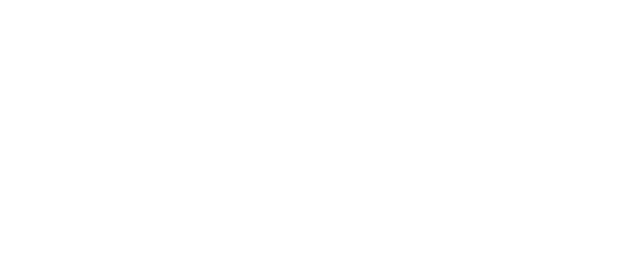
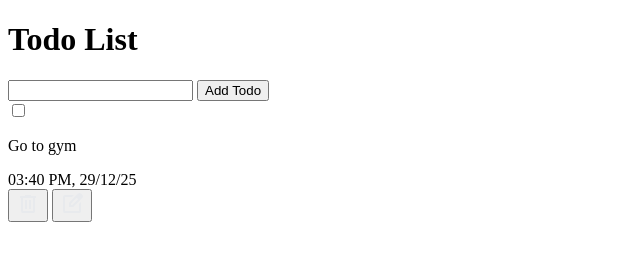
Before and after one commit to rockybulhussain77/Todo, a plain HTML site: page index.html in a window 1280 px wide. Shown: the whole page, without its empty margins (0-640 px from the left). Drawn offline with Linux system fonts and the light colour scheme.

Commit message:
complete the todo app structure

```diff
--- a/index.html
+++ b/index.html
@@ -8,6 +8,35 @@
     <title>Document</title>
 </head>
 <body>
+    <div class="wrapper">
+        <h1>Todo List</h1>
+        <form class="input_container">
+            <input type="text" name="inputText" id="inputText">
+            <button role="button">Add Todo</button>
+        </form>
+        <div class="todo_wrapper">
+            <div class="container">
+                <article class="todoList">
+                    <input type="checkbox" name="checkbox" id="checkbox">
+                    <div class="todo_title">
+                        <p class="title">Go to gym</p>
+                        <span class="time">03:40 PM, 29/12/25</span>
+                    </div>
+                    <div class="btn_container">
+                        <button class="delete_btn">
+                            <svg xmlns="http://www.w3.org/2000/svg" height="24px" viewBox="0 -960 960 960" width="24px" fill="#e8eaed"><path d="M280-120q-33 0-56.5-23.5T200-200v-520h-40v-80h200v-40h240v40h200v80h-40v520q0 33-23.5 56.5T680-120H280Zm400-600H280v520h400v-520ZM360-280h80v-360h-80v360Zm160 0h80v-360h-80v360ZM280-720v520-520Z"/></svg>
+                        </button>
+                        <button class="edit_btn">
+                            <svg xmlns="http://www.w3.org/2000/svg" height="24px" viewBox="0 -960 960 960" width="24px" fill="#e8eaed"><path d="M200-120q-33 0-56.5-23.5T120-200v-560q0-33 23.5-56.5T200-840h357l-80 80H200v560h560v-278l80-80v358q0 33-23.5 56.5T760-120H200Zm280-360ZM360-360v-170l367-367q12-12 27-18t30-6q16 0 30.5 6t26.5 18l56 57q11 12 17 26.5t6 29.5q0 15-5.5 29.5T897-728L530-360H360Zm481-424-56-56 56 56ZM440-440h56l232-232-28-28-29-28-231 231v57Zm260-260-29-28 29 28 28 28-28-28Z"/></svg>
+                        </button>
+                    </div>
+                </article>
+            </div>
+        </div>
+    </div>
+    <div class="overlay">
+
+    </div>
     <!-- JS -->
     <script src="script.js" defer></script>
 </body>
```
